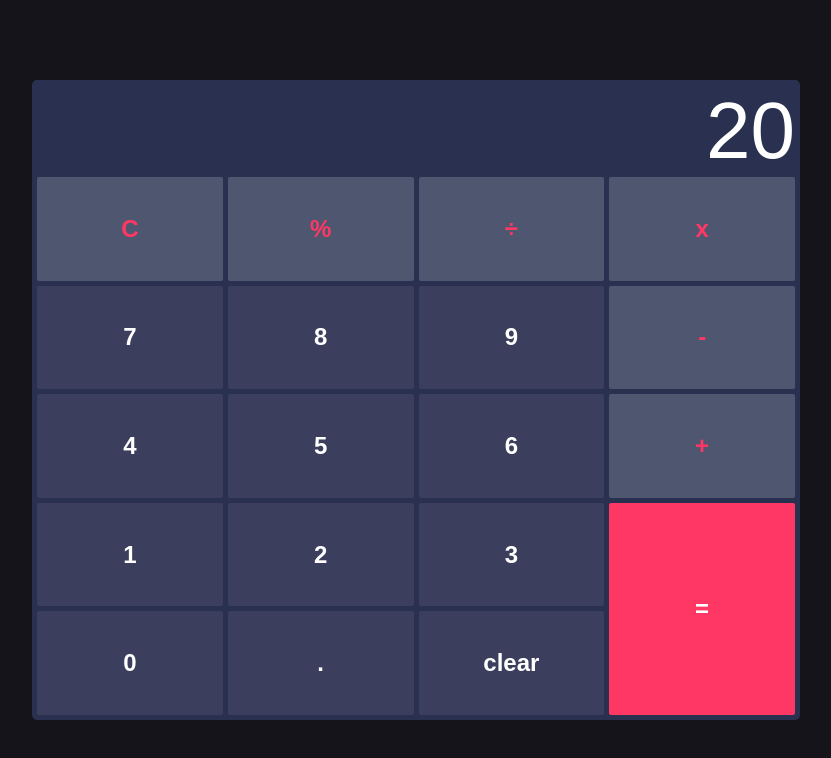
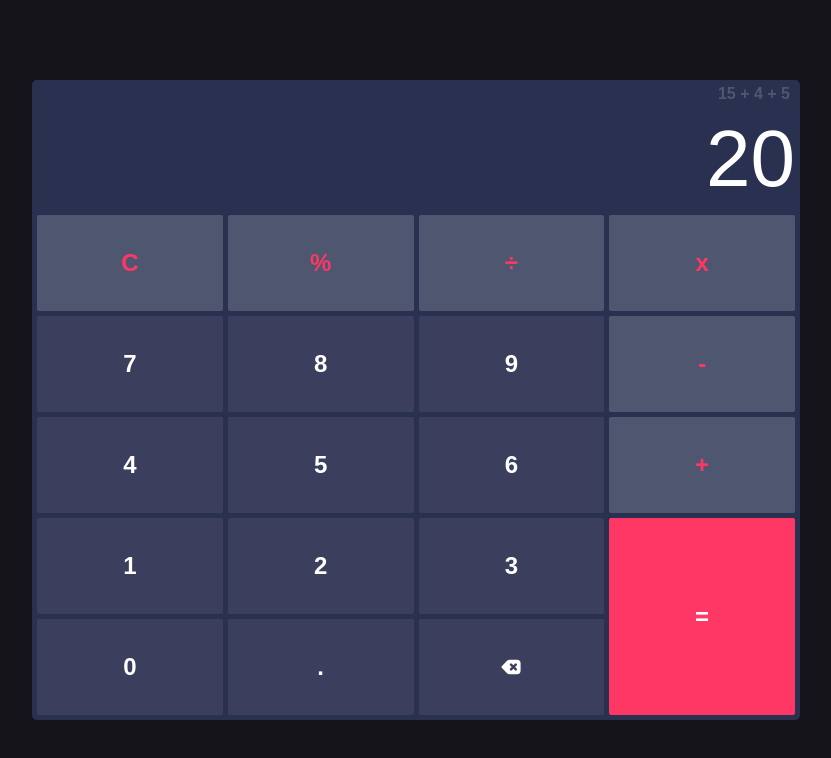
Before and after one commit to thiagodaSilvaP/calculator-app, a React (Vite) app: page / in a window 1280 px wide. Shown: the top 758 px of the page, without its empty margins (224-1055 px from the left). Built offline with nearby package versions, Linux system fonts and the light colour scheme.

Commit message:
finished visual

```diff
--- a/package.json
+++ b/package.json
@@ -10,6 +10,7 @@
   "dependencies": {
     "react": "^17.0.2",
     "react-dom": "^17.0.2",
+    "react-icons": "^4.3.1",
     "styled-components": "^5.3.3"
   },
   "devDependencies": {
--- a/src/components/Calculator/index.jsx
+++ b/src/components/Calculator/index.jsx
@@ -1,13 +1,23 @@
 import React from "react";
+import {HiBackspace} from 'react-icons/hi';
 
 import { Button } from "../Button";
+import { CompleteOperation } from "../CompleteOperation";
 import { NummberView } from "../NumberView";
 
-import { Container, ButtonContainer, NumberViewContainer } from "./style";
+import {
+  Container,
+  ButtonContainer,
+  NumberViewContainer,
+  CompleteOperationContainer,
+} from "./style";
 
 export const Calculator = (params) => {
   return (
     <Container>
+      <CompleteOperationContainer>
+        <CompleteOperation />
+      </CompleteOperationContainer>
       <NumberViewContainer>
         <NummberView />
       </NumberViewContainer>
@@ -44,7 +54,7 @@ export const Calculator = (params) => {
         </Button>
         <Button type={"button"}>0</Button>
         <Button type={"button"}>.</Button>
-        <Button type={"button"}>clear</Button>
+        <Button type={"button"}><HiBackspace/></Button>
       </ButtonContainer>
     </Container>
   );
--- a/src/components/Calculator/style.js
+++ b/src/components/Calculator/style.js
@@ -1,5 +1,4 @@
 import styled from "styled-components";
-import { theme } from "../../style/GlobalStyle";
 
 export const Container = styled.div`
   width: 60%;
@@ -13,13 +12,25 @@ export const Container = styled.div`
   border-radius: 5px;
 `;
 
+export const CompleteOperationContainer = styled.div`
+  width: 100%;
+  text-align: right;
+  padding: 0px 5px;
+
+  h3 {
+    color: ${props => props.theme.colors.dark_lighter_background};
+    font-size: ${props => props.theme.fontSizes.small};
+  }
+`
+
 export const NumberViewContainer = styled.div`
   width: 100%;
+  text-align: right;
+  margin: 10px;
 
   h1 {
     font-size: ${props => props.theme.fontSizes.x_large};
     font-weight:normal;
-    text-align: right;
   }
 
 `
@@ -41,6 +52,9 @@ export const ButtonContainer = styled.div`
     font-size: ${props => props.theme.fontSizes.medium};
     font-weight: bold;
     cursor: pointer;
+    display: flex;
+    justify-content: center;
+    align-items: center;
 
     &:hover {
         background-color: ${props => props.theme.colors.dark_light_hover_background};
--- /dev/null
+++ b/src/components/CompleteOperation/index.jsx
@@ -0,0 +1,5 @@
+export const CompleteOperation = () => {
+    return (
+        <h3>15 + 4 + 5</h3>
+    )
+};
```
Also changed, not shown: 1 other file (tests, documents, lock files or other folders).
